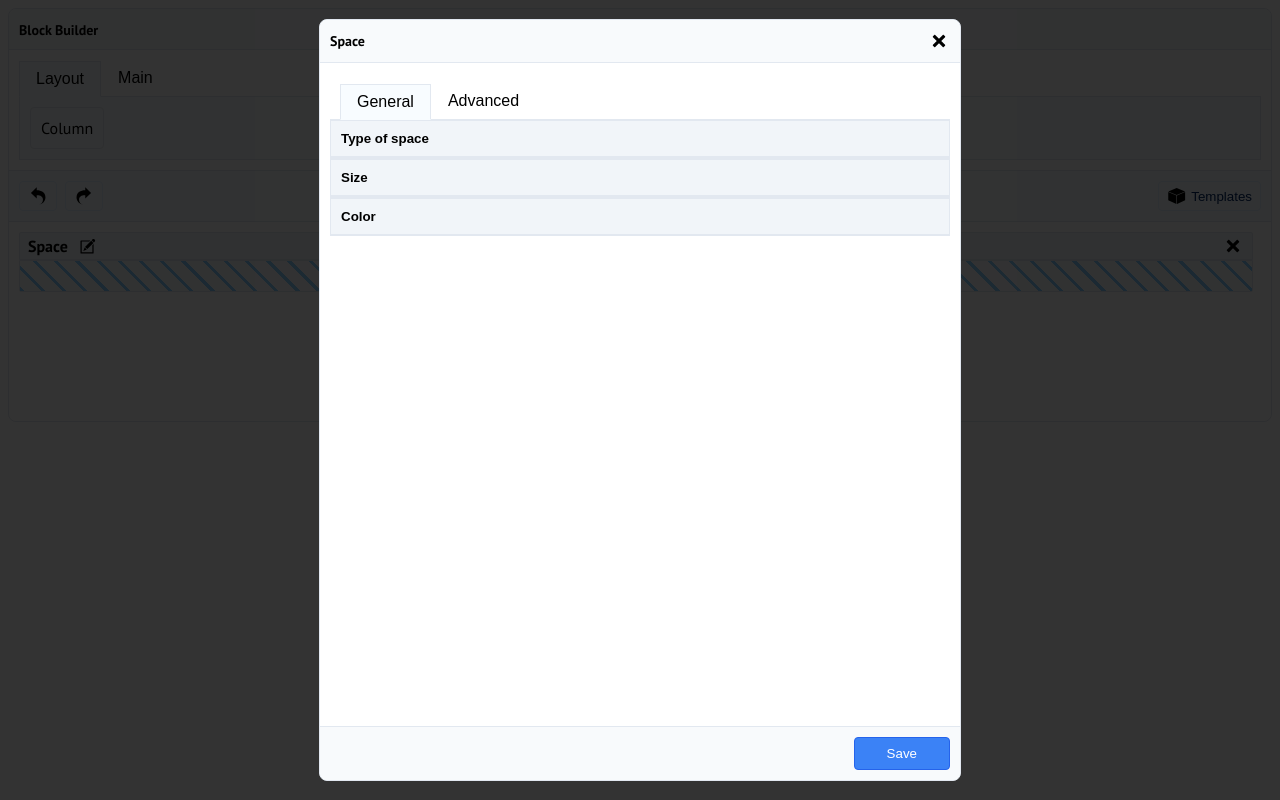
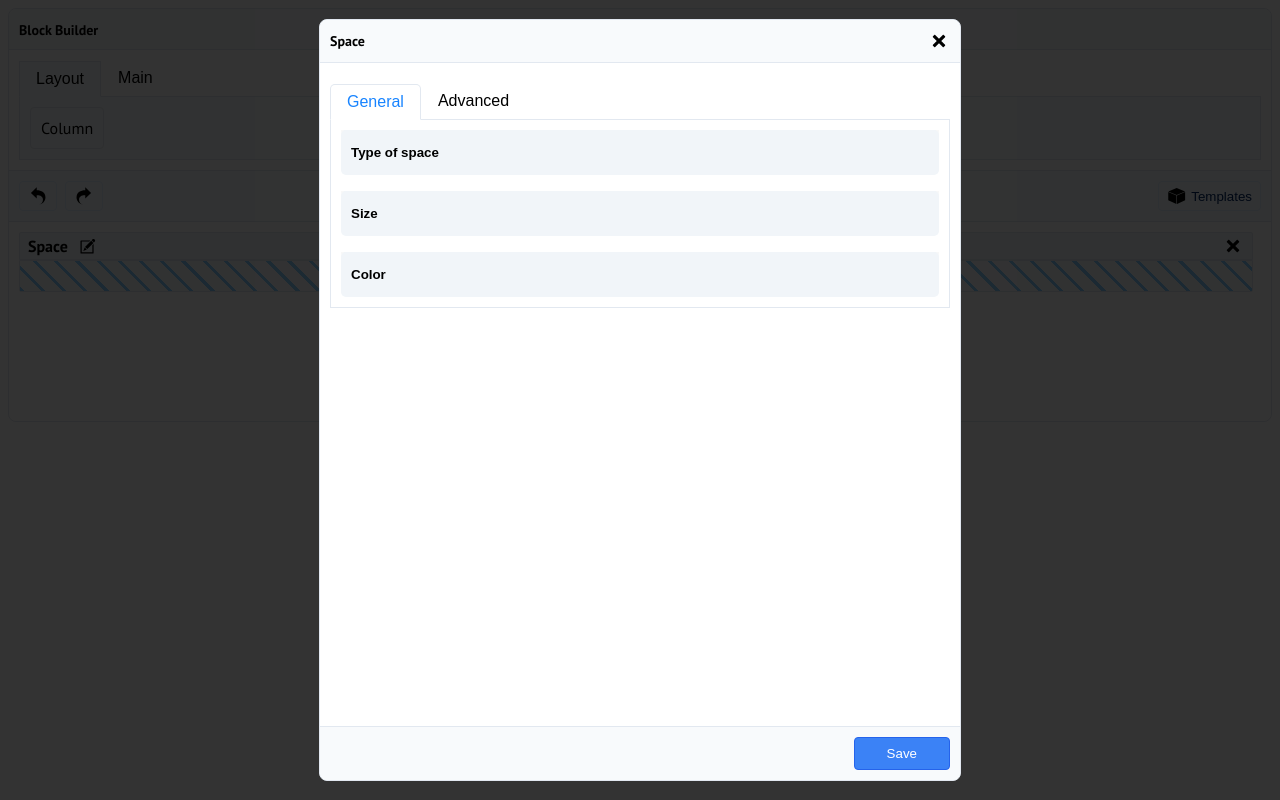
Before and after one commit to standahorvath/PageBuilderJS, a Vue app: page / in a window 1280 px wide. Both pictures are taken after a click on the button 87 px from the left and 246 px from the top of the page. Built offline with nearby package versions, Linux system fonts and the light colour scheme.

Commit message:
feat: enhance attribute handling with dynamic input components and improved modal layout

```diff
--- a/src/BlockBuilder/Components/Modal/Common/Attribute.vue
+++ b/src/BlockBuilder/Components/Modal/Common/Attribute.vue
@@ -4,13 +4,14 @@
 			{{ attribute.name }}
 		</div>
 		<div class="bb-attribute__content">
-			<LinkInput v-model="attribute.value" />
+			<component :is="inputComponent" v-model="data.value" :options="attribute.options" v-if="data" />
 		</div>
 	</div>
 </template>
+
 <script setup lang="ts">
-import { ModuleAttribute } from "@/types";
-import { defineProps, PropType } from "vue";
+import { ModuleAttribute, AttributeData } from "@/types";
+import { defineProps, PropType, computed } from "vue";
 import TextInput from "@/BlockBuilder/Components/Input/TextInput.vue";
 import SelectInput from "@/BlockBuilder/Components/Input/SelectInput.vue";
 import NumberInput from "@/BlockBuilder/Components/Input/NumberInput.vue";
@@ -25,5 +26,32 @@
 		type: Object as PropType<ModuleAttribute>,
 		required: true,
 	},
-})
+	data: {
+		type: Object as PropType<AttributeData | null>,
+		required: true,
+	}
+});
+
+const inputComponent = computed(() => {
+	switch (props.attribute.type) {
+		case 'text':
+			return TextInput;
+		case 'select':
+			return SelectInput;
+		case 'number':
+			return NumberInput;
+		case 'textarea':
+			return TextareaInput;
+		case 'checkbox':
+			return CheckboxInput;
+		case 'datetime':
+			return DateTimeInput;
+		case 'color':
+			return ColorInput;
+		case 'link':
+			return LinkInput;
+		default:
+			return TextInput;
+	}
+});
 </script>
--- a/src/BlockBuilder/Components/Modal/EditInstance.vue
+++ b/src/BlockBuilder/Components/Modal/EditInstance.vue
@@ -1,20 +1,24 @@
 <template>
-	<Base :title="module.title">
+	<Base :title="module.title" @save="onSave" @close="onClose">
 		<Tabs :tabs="tabs" v-model:modelValue="activeTab" />
+		<div class="bb-modal__content__inner">
 		<Accordition v-for="section in activeTabData?.sections" :key="section.name" :title="section.name">
-			<div v-for="attribute in section.attributes">
-				<Attribute :attribute="attribute" />
+			<div v-for="attribute in section.attributes" :key="attribute.name">
+				<Attribute :attribute="attribute" :data="getAttributeData(attribute.id) ?? null" />
 			</div>
 		</Accordition>
+		</div>
 	</Base>
 </template>
 <script setup lang="ts">
 import Base from "@/BlockBuilder/Components/Modal/Base.vue";
-import { InstanceModule, Module } from "@/types";
+import { InstanceModule, Module, ModuleTab } from "@/types";
 import { computed, onMounted, PropType, ref } from "vue";
 import Tabs from "@/BlockBuilder/Components/Modal/Common/Tabs.vue";
 import Accordition from "@/BlockBuilder/Components/Modal/Common/Accordition.vue";
 import Attribute from "@/BlockBuilder/Components/Modal/Common/Attribute.vue";
+
+const emits = defineEmits(["close", "save"]);
 
 const props = defineProps({
 	instance: {
@@ -34,15 +38,26 @@
 	}))
 })
 
-const activeTabData = computed(() => {
+const activeTabData = computed((): ModuleTab | undefined => {
 	return props.module.structure.tabs.find(tab => tab.name === activeTab.value)
 })
 
 const activeTab = ref(null as string | null)
+
+const getAttributeData = (attributeName: string) => {
+	return props.instance.structureData.find(data => data.id === attributeName)
+}
 
 onMounted(() => {
 	if(!tabs.value.length) return
 	activeTab.value = tabs.value[0].id
 })
 
+const onClose = () => {
+	emits("close");
+}
+const onSave = () => {
+	emits("save");
+}
+
 </script>
--- a/src/assets/style.css
+++ b/src/assets/style.css
@@ -32,9 +32,13 @@
 	--bb-modal-button-border-color: rgb(37, 99, 235);
 	--bb-modal-button-text-color: #ffffff;
 	--bb-modal-border-radius: 8px;
-	--bb-modal-tab-bg: #f8fcff;
+	--bb-modal-tab-bg: #ffffff;
 	--bb-error-color: #ff0000;
 	--bb-label-color: #4b5563;
+	--bb-open-accordition-header-bg: #8ad0ff;
+	--bb-modal-tab-border-radius: 5px;
+	--bb-open-accordition-header-color: #ffffff;
+	--bb-accordition-bg: #f8f8f8;
 }
 
 .bb-container {
@@ -377,6 +381,16 @@
 	overflow-y: auto;
 }
 
+.bb-modal__content__inner {
+	display: flex;
+	flex-direction: column;
+	gap: 16px;
+	padding: var(--bb-section-padding);
+	border-left: 1px solid var(--bb-border-color);
+	border-right: 1px solid var(--bb-border-color);
+	border-bottom: 1px solid var(--bb-border-color);
+}
+
 .bb-modal__footer__button {
 	cursor: pointer;
 	padding: 8px 32px;
@@ -394,7 +408,8 @@
 }
 
 .bb-modal__tabs {
-	padding: var(--bb-section-padding) var(--bb-section-padding) 0 var(--bb-section-padding);
+	padding: var(--bb-section-padding) 0 0 0;
+	border-bottom: 1px solid var(--bb-border-color);
 }
 .bb-modal__tab {
 	padding: 8px 16px;
@@ -402,6 +417,8 @@
 	border: transparent 1px solid;
 	cursor: pointer;
 	font-size: 16px;
+	border-top-left-radius: var(--bb-modal-tab-border-radius);
+	border-top-right-radius: var(--bb-modal-tab-border-radius);
 }
 .bb-modal__tab:hover {
 	background: var(--bb-modal-tab-bg);
@@ -411,27 +428,30 @@
 	border: 1px solid var(--bb-border-color);
 	border-bottom: transparent 1px solid;
 	transform: translateY(1px);
+	color: var(--bb-primary-color);
 }
 
 /* Accordition */
 .bb-accordition {
-	border-top: 1px solid var(--bb-border-color);
-	border-bottom: 1px solid var(--bb-border-color);
 	display: flex;
 	flex-direction: column;
+	background: var(--bb-accordition-bg);
+	border-bottom-right-radius: var(--bb-container-border-radius);
+	border-bottom-left-radius: var(--bb-container-border-radius);
 }
 .bb-accordition--open .bb-accordition__header {
 	background: var(--bb-primary-color);
-	border: 1px solid var(--bb-module-header-border-color);
+	color: var(--bb-open-accordition-header-color)
 }
 .bb-accordition__header {
-	padding: var(--bb-section-padding);
+	padding: 15px var(--bb-section-padding);
 	background: var(--bb-module-header-bg);
-	border: 1px solid var(--bb-module-header-border-color);
+	border: none;
 	display: flex;
 	justify-content: space-between;
 	font-weight: 600;
 	cursor: pointer;
+	border-radius: var(--bb-modal-tab-border-radius);
 }
 
 /* Attribute */
@@ -440,8 +460,15 @@
 	flex-direction: row;
 	align-items: center;
 	gap: 8px;
-	padding: calc(var(--bb-section-padding) / 2);
-	border-bottom: 1px solid var(--bb-border-color);
+	padding: var(--bb-section-padding) calc(var(--bb-section-padding));
+	border-bottom: none;
+}
+
+.bb-attribute__label {
+	font-size: 14px;
+	font-weight: 600;
+	color: var(--bb-label-color);
+	min-width: 150px;
 }
 
 /* Text Input */
--- a/src/types/modules/Content.ts
+++ b/src/types/modules/Content.ts
@@ -3,7 +3,7 @@
 }
 
 export type AttributeData = {
-	name: string;
+	id: string;
 	value: any;
 }
 
```
